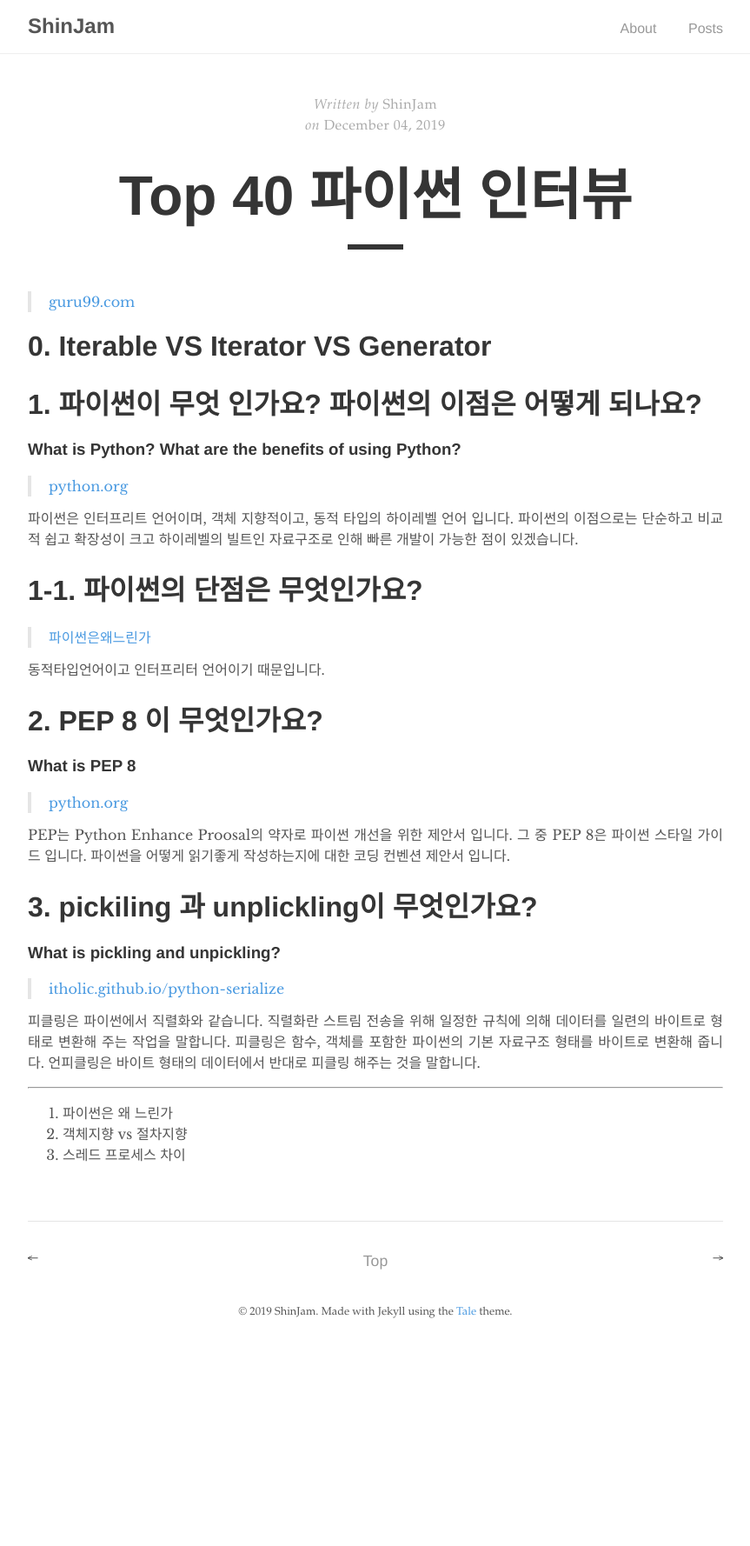
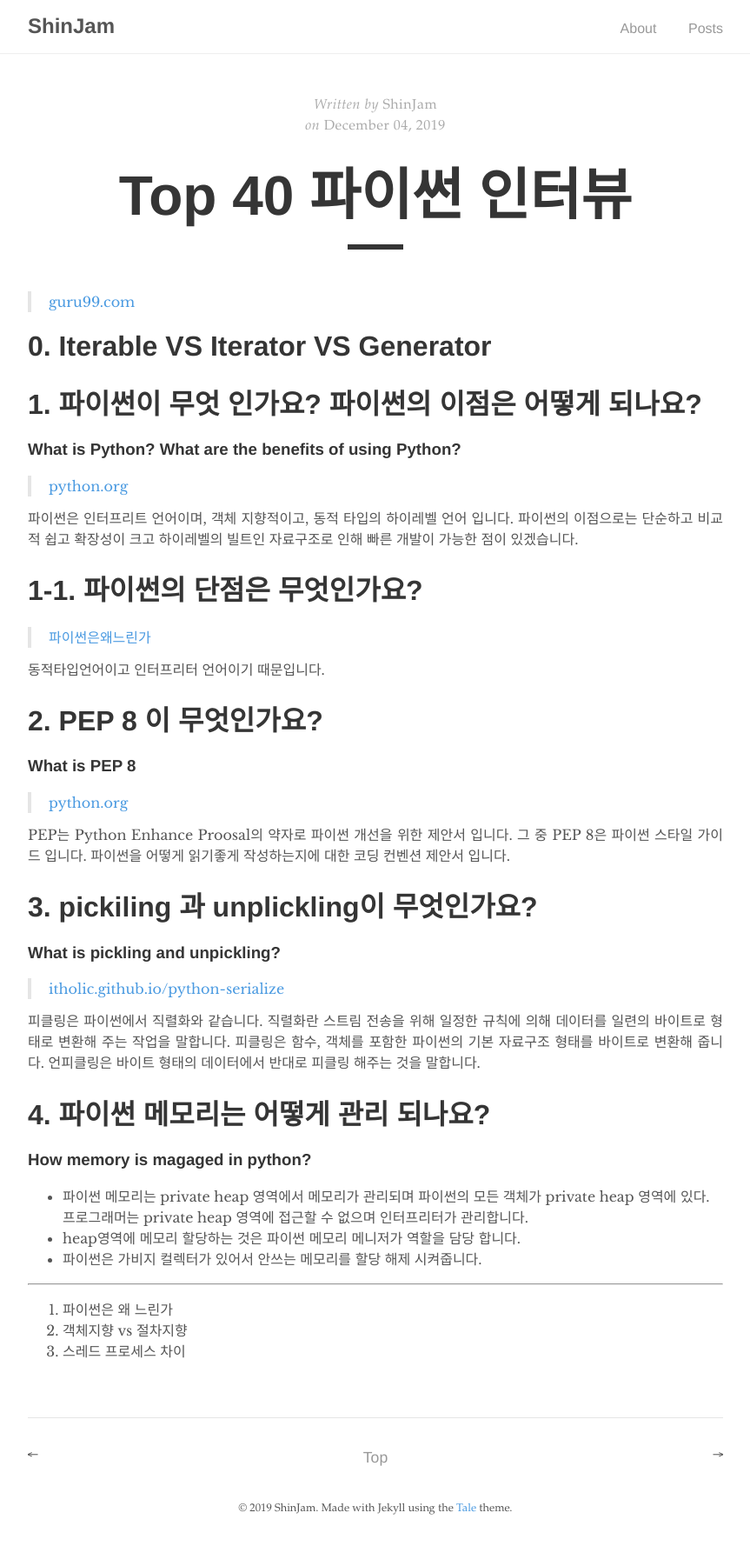
Before and after one commit to ShinJam/shinjam.github.io, a Jekyll site: the page built from _posts/2019-12-04-python_interview.md, in a window 1280 px wide. Shown: the whole page at 87% size, without its empty margins (208-1071 px from the left). Built offline with Jekyll 4.4.1, drawn with Linux system fonts in a browser that asks for light colours; before the commit the page ends 1552 px from its top, so only the background shows below that.

```diff
--- a/_posts/2019-12-04-python_interview.md
+++ b/_posts/2019-12-04-python_interview.md
@@ -34,6 +34,13 @@
 
 피클링은 파이썬에서 직렬화와 같습니다. 직렬화란 스트림 전송을 위해 일정한 규칙에 의해 데이터를 일련의 바이트로 형태로 변환해 주는 작업을 말합니다. 피클링은 함수, 객체를 포함한 파이썬의 기본 자료구조 형태를 바이트로 변환해 줍니다. 언피클링은 바이트 형태의 데이터에서 반대로 피클링 해주는 것을 말합니다.
 
+# 4. 파이썬 메모리는 어떻게 관리 되나요?
+### How memory is magaged in python?
+
+- 파이썬 메모리는 private heap 영역에서 메모리가 관리되며 파이썬의 모든 객체가 private heap 영역에 있다. 프로그래머는 private heap 영역에 접근할 수 없으며 인터프리터가 관리합니다.
+- heap영역에 메모리 할당하는 것은 파이썬 메모리 메니저가 역할을 담당 합니다.
+- 파이썬은 가비지 컬렉터가 있어서 안쓰는 메모리를 할당 해제 시켜줍니다.
+
 
 ---
 
```
